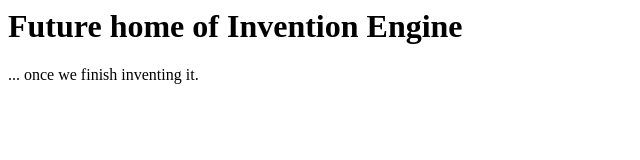
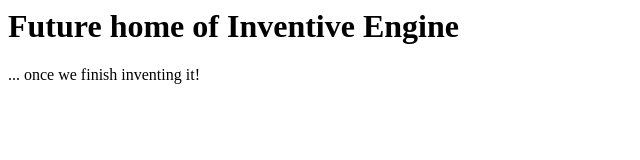
Before and after one commit to inventionengine/inventionengine.github.io, a plain HTML site: page index.html in a window 1280 px wide. Shown: the full height of the page, 0-640 px from the left. Drawn offline with Linux system fonts and the light colour scheme.

Commit message:
Update index.html

```diff
--- a/index.html
+++ b/index.html
@@ -1,11 +1,11 @@
 <html>
   <head>
-    <title>Invention Engine</title>
+    <title>Inventive Engine</title>
   </head>
 
   <body>
-    <h1>Future home of Invention Engine</h1>
+    <h1>Future home of Inventive Engine</h1>
 
-    <p>... once we finish inventing it.</p>
+    <p>... once we finish inventing it!</p>
   </body>
 </html>
```
